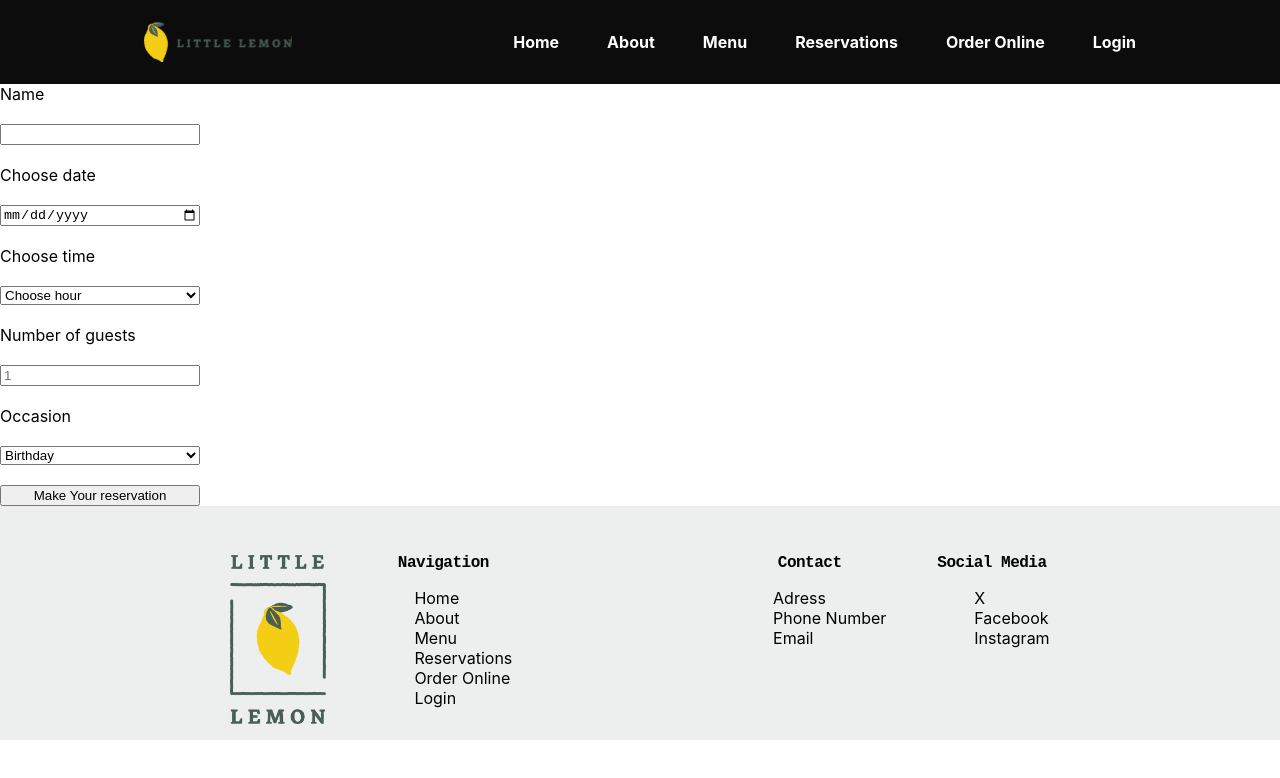
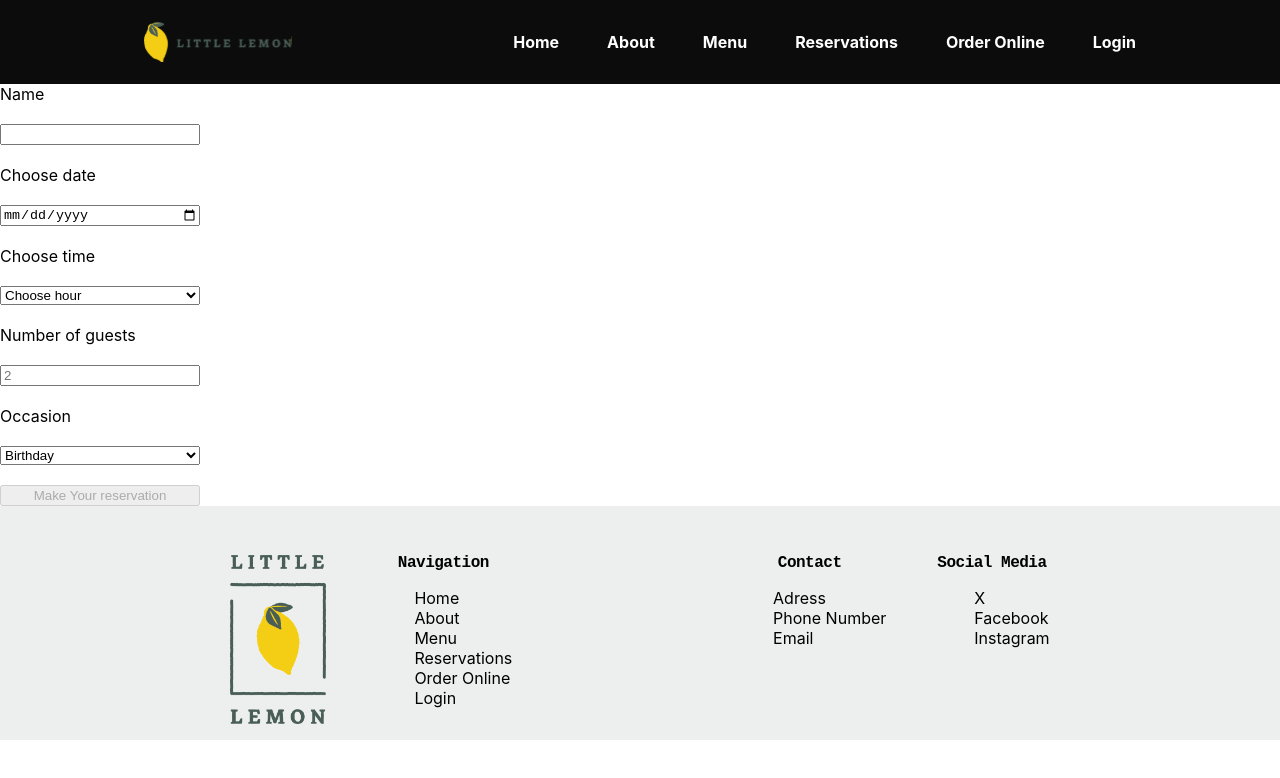
Before and after one commit to mroscardd/Capstone-React, a React (Create React App) app: page /booking in a window 1280 px wide. Shown: the top 778 px of the page. Built offline with nearby package versions, Linux system fonts and the light colour scheme.

Commit message:
form validate

```diff
--- a/src/components/Form.js
+++ b/src/components/Form.js
@@ -1,4 +1,7 @@
-import { useState } from "react"
+import { useState, useEffect } from "react"
+
+const today = new Date()
+    today.setHours(0, 0, 0, 0)
 
 
 function Form({availableTimes, dispatch, submitForm}) {
@@ -6,6 +9,24 @@ function Form({availableTimes, dispatch, submitForm}) {
         {name: "", date: "", time: "", guest: "", ocassion:"Birthday" }
     )
 
+    const[blur, setBlur] = useState(
+        {blurName: false, blurDate: false, blurTime: false }
+    )
+
+    const [disabled, setDisabled]= useState(true)
+
+
+    useEffect(() => {
+
+      if (data.name.length > 3
+        && new Date(data.date) >= today
+        && data.time !== ''
+      ) {
+        return setDisabled(false)
+      } else {
+        return setDisabled(true)
+      }
+    }, [data])
 
     const handleDate = (e) => {
         setData({...data, date: e.target.value})
@@ -31,7 +52,11 @@ function Form({availableTimes, dispatch, submitForm}) {
             onChange={e => setData({...data, name: e.target.value})}
             required
             aria-required="true"
+            onBlur={() => setBlur({...blur, blurName: true})}
             />
+        {data.name.length < 4 && blur.blurName &&
+        <p>Name is required at least 4 characters</p>}
+
         <label htmlFor="res-date">Choose date</label>
         <input
             type="date"
@@ -40,7 +65,11 @@ function Form({availableTimes, dispatch, submitForm}) {
             onChange={handleDate}
             required
             aria-required="true"
+            onBlur={() => setBlur({...blur, blurDate: true})}
             />
+        {new Date(data.date) <= today && blur.blurDate &&
+        <p>Invalid date</p>}
+
         <label htmlFor="res-time">Choose time</label>
         <select
             id="res-time"
@@ -48,15 +77,18 @@ function Form({availableTimes, dispatch, submitForm}) {
             onChange={e => setData({...data, time: e.target.value})}
             required
             aria-required="true"
+            onBlur={() => setBlur({...blur, blurTime: true})}
             >
             <option value="">Choose hour</option>
             {availableTimes?.map(p => <option key={p} value={p}>{p}</option>)}
         </select>
+        {data.time === '' && blur.blurTime &&
+        <p>Choose the hour</p>}
         <label htmlFor="guests">Number of guests</label>
         <input
             type="number"
-            placeholder="1"
-            min="1"
+            placeholder="2"
+            min="2"
             max="10"
             id="guests"
             value={data.guest}
@@ -74,7 +106,11 @@ function Form({availableTimes, dispatch, submitForm}) {
             <option value="Enjoy">Enjoy</option>
             <option value="Anniversary">Anniversary</option>
         </select>
-        <input type="submit" value="Make Your reservation" aria-label="On Click"/>
+        <input type="submit"
+            value="Make Your reservation"
+            aria-label="On Click"
+            disabled={disabled}
+            />
     </form>
  )}
 
--- a/src/sections/home/Hero.js
+++ b/src/sections/home/Hero.js
@@ -11,9 +11,8 @@ function Hero () {
                     <h2>Chicago</h2>
                     <p>We are a family owned Mediterranean restaurant, focused on traditional recipes served with a modern twist.
                     </p>
-                    <a className="button" href='#'>
-                        <Link to="/booking">Reserve a Table
-                    </Link></a>
+                    <Link className="button" to="/booking">Reserve a Table</Link>
+
 
                 </div>
                 <img src={hero} alt="imagen de comida"/>
```
